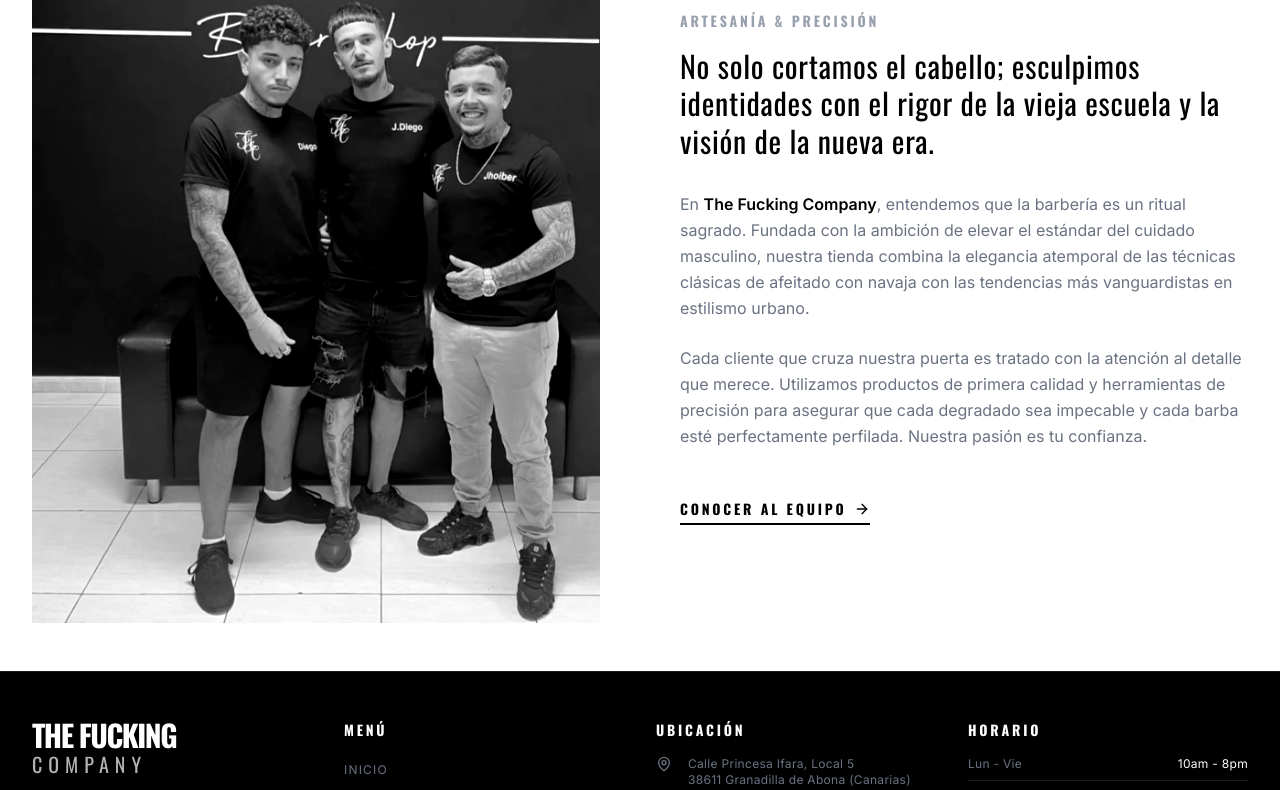
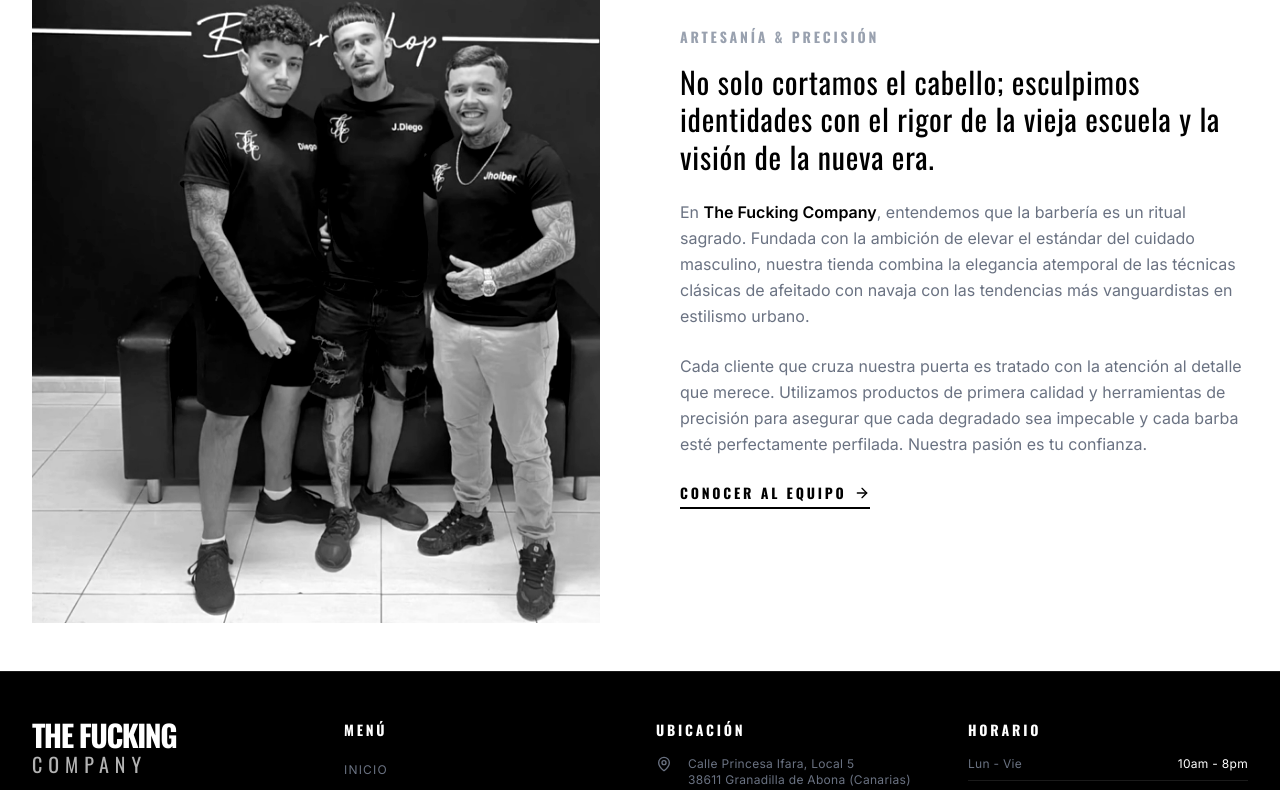
Before and after one commit to thefckingcompany/tfc-web, a React (Vite) app: page / in a window 1280 px wide. Shown: the part 3334-4124 px from the top of the page. Built offline with nearby package versions, Linux system fonts and the light colour scheme.

Commit message:
Reduce whitespace above the 'Conocer al Equipo' button in About section

```diff
--- a/src/components/home/AboutSection.tsx
+++ b/src/components/home/AboutSection.tsx
@@ -29,7 +29,7 @@ export const AboutSection = () => {
                     </div>
 
                     {/* Content Column */}
-                    <div className="animate-fade-in-right space-y-8">
+                    <div className="animate-fade-in-right space-y-6">
 
                         <div>
                             <span className="text-sm font-bold tracking-[0.2em] uppercase text-gray-400 mb-4 block font-oswald">
@@ -56,7 +56,7 @@ export const AboutSection = () => {
 
 
                         {/* CTA Button */}
-                        <div className="pt-4">
+                        <div>
                             <Link
                                 to="/equipo"
                                 className="inline-flex items-center gap-2 text-black font-oswald font-bold text-sm uppercase tracking-[0.2em] border-b-2 border-black pb-1 hover:text-gray-600 hover:border-gray-600 transition-colors"
```
